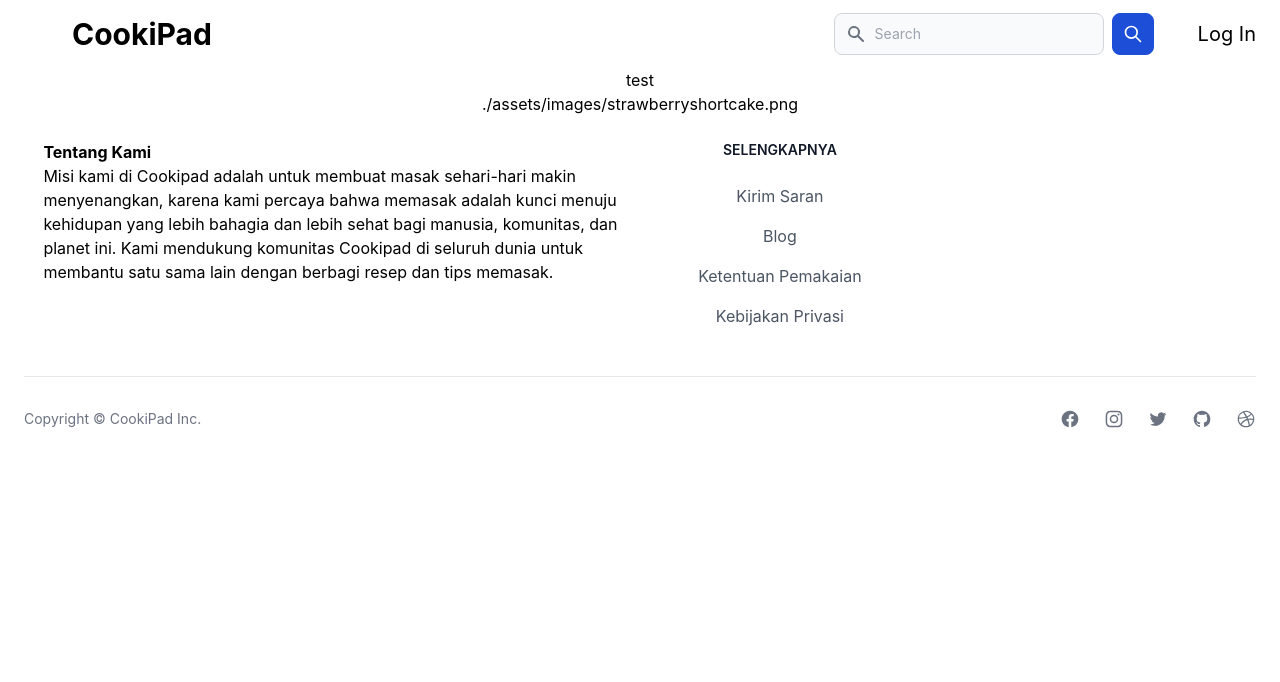
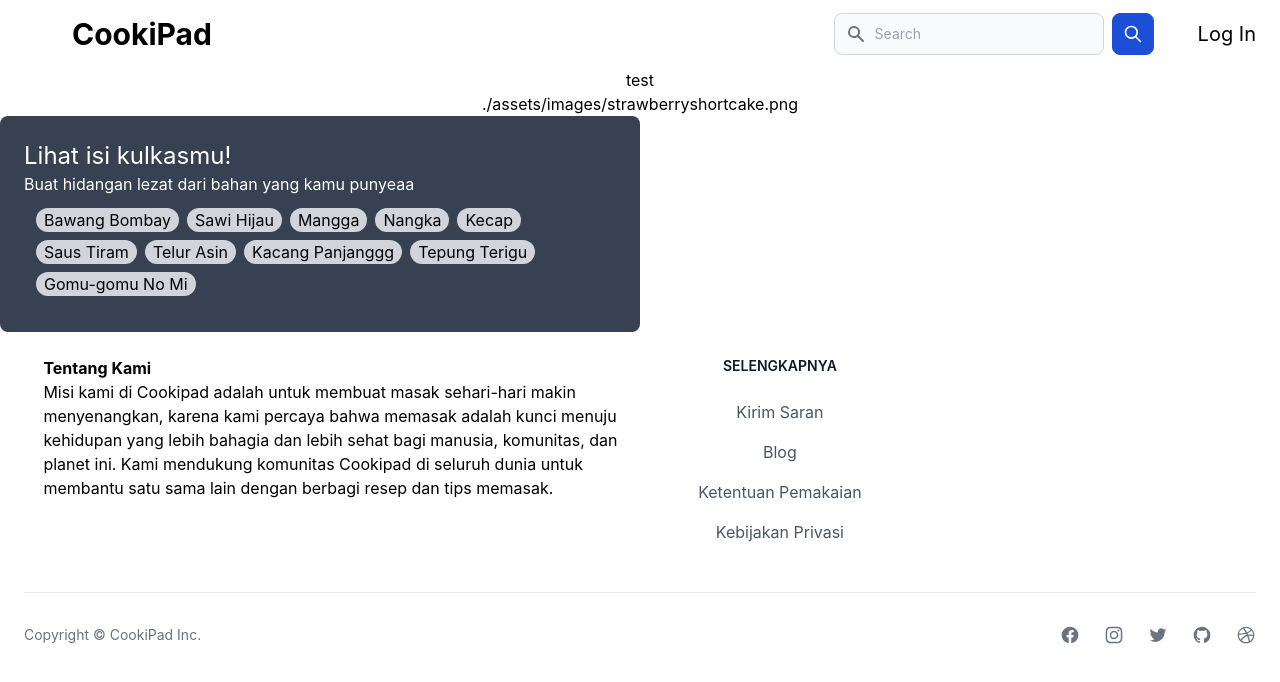
Before and after one commit to Uskrai/tubes-desain-web-2022, a React (Create React App) app: page / in a window 1280 px wide. Shown: the top 682 px of the page. Built offline with nearby package versions, Linux system fonts and the light colour scheme.

Commit message:
Add Recipe Search Box (masih statis :D)

```diff
--- a/src/App.tsx
+++ b/src/App.tsx
@@ -4,6 +4,7 @@
 import FoodCards from './component/foodCards';
 import Navbar from './component/navbar';
 import Footer from './component/footer';
+import RecipeSearchBox from './component/recipeSearchBox';
 
 function App() {
   return (
@@ -11,6 +12,7 @@
       <Navbar/>
       <p>test</p>
       <FoodCards image='./assets/images/strawberryshortcake.png'/>
+      <RecipeSearchBox />
       <Footer/>
     </div>
   );
--- /dev/null
+++ b/src/component/recipeSearchBox.tsx
@@ -0,0 +1,24 @@
+import React, {Component} from "react";
+
+export default class RecipeSearchBox extends Component{
+    render() {
+        return (
+            <div className="flex flex-col items-start bg-gray-700 rounded-lg w-1/2 p-6">
+                <h3 className="text-2xl text-white">Lihat isi kulkasmu!</h3>
+                <p className="text-base text-white">Buat hidangan lezat dari bahan yang kamu punyeaa</p>
+                <div className="flex flex-row flex-wrap p-2">
+                    <a href="#" className="bg-gray-300 rounded-full px-2 m-1">Bawang Bombay</a>
+                    <a href="#" className="bg-gray-300 rounded-full px-2 m-1">Sawi Hijau</a>
+                    <a href="#" className="bg-gray-300 rounded-full px-2 m-1">Mangga</a>
+                    <a href="#" className="bg-gray-300 rounded-full px-2 m-1">Nangka</a>
+                    <a href="#" className="bg-gray-300 rounded-full px-2 m-1">Kecap</a>
+                    <a href="#" className="bg-gray-300 rounded-full px-2 m-1">Saus Tiram</a>
+                    <a href="#" className="bg-gray-300 rounded-full px-2 m-1">Telur Asin</a>
+                    <a href="#" className="bg-gray-300 rounded-full px-2 m-1">Kacang Panjanggg</a>
+                    <a href="#" className="bg-gray-300 rounded-full px-2 m-1">Tepung Terigu</a>
+                    <a href="#" className="bg-gray-300 rounded-full px-2 m-1">Gomu-gomu No Mi</a>
+                </div>
+            </div>
+        )
+    }
+}
```
